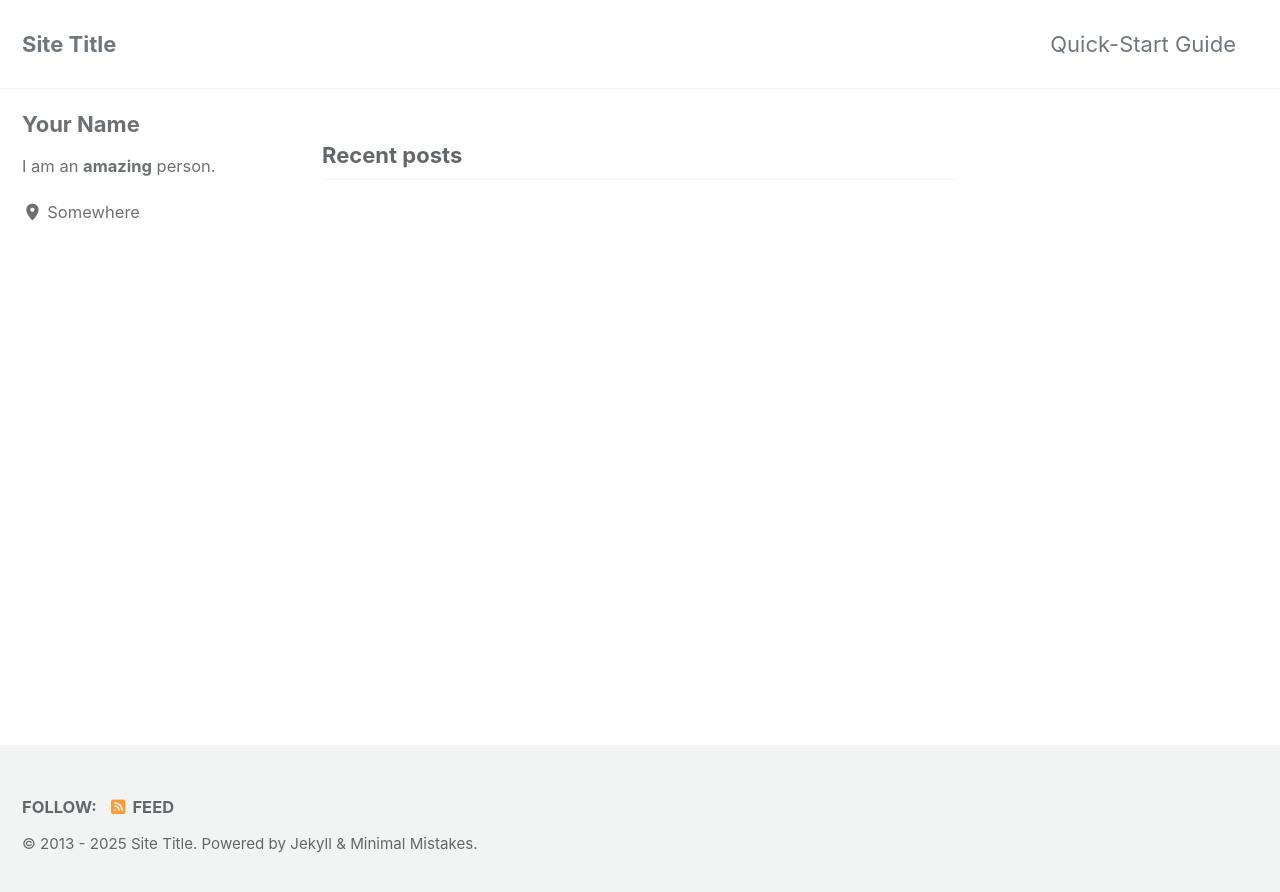
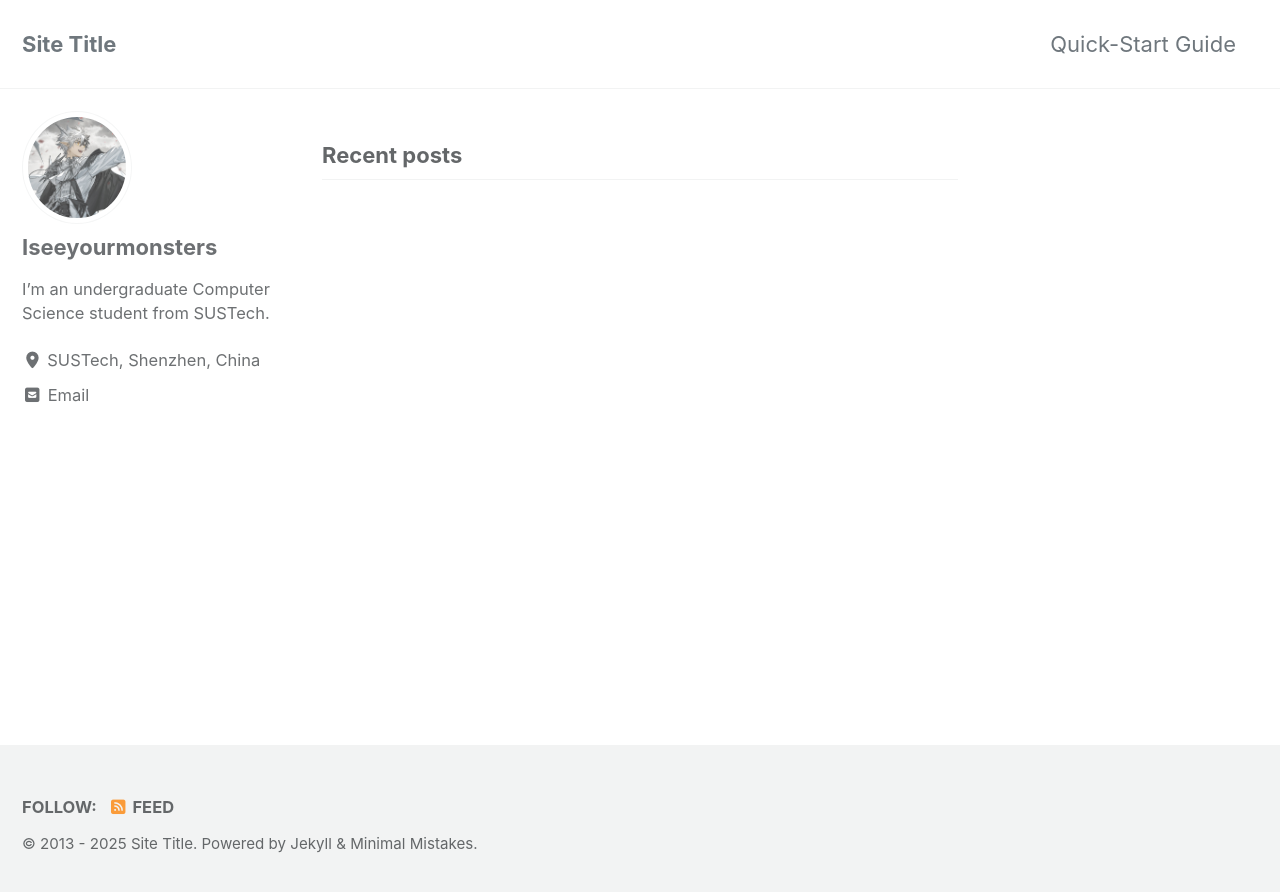
Before and after one commit to Iseeyourmonsters/Iseeyourmonsters.github.io, a Jekyll site: the page built from index.html, in a window 1280 px wide. Shown: the top 892 px of the page. Built offline with Jekyll 4.4.1, drawn with Linux system fonts in a browser that asks for light colours; cached includes are drawn as plain includes; the list of posts is cut into pages by our own code.

Commit message:
Implement code changes to enhance functionality and improve performance

```diff
--- a/_config.yml
+++ b/_config.yml
@@ -113,11 +113,11 @@ analytics:
 
 # Site Author
 author:
-  name             : "Your Name"
-  avatar           : # path of avatar image, e.g. "/assets/images/bio-photo.jpg"
-  bio              : "I am an **amazing** person."
-  location         : "Somewhere"
-  email            :
+  name             : "Iseeyourmonsters"
+  avatar           : "/assets/images/avatar.jpg" # path of avatar image, e.g. "/assets/images/bio-photo.jpg"
+  bio              : "I'm an undergraduate Computer Science student from SUSTech."
+  location         : "SUSTech, Shenzhen, China"
+  email            : 12210730@mail.sustech.edu.cn
   links:
     - label: "Email"
       icon: "fas fa-fw fa-envelope-square"
```
Also changed, not shown: assets/images/avatar.jpg (added).
